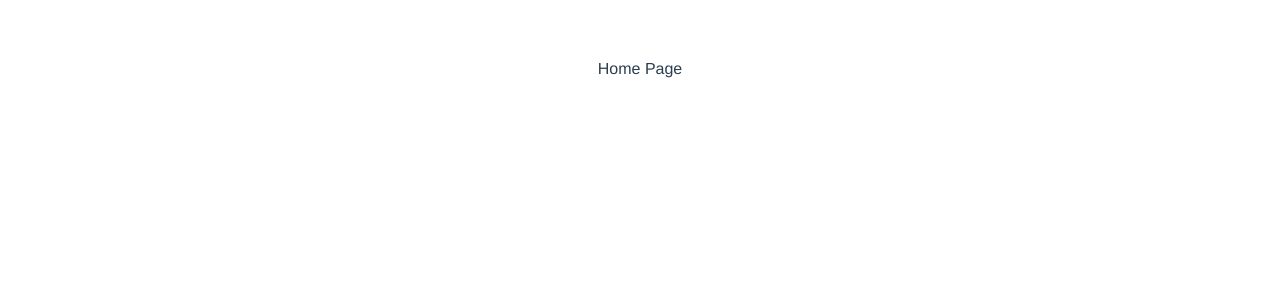
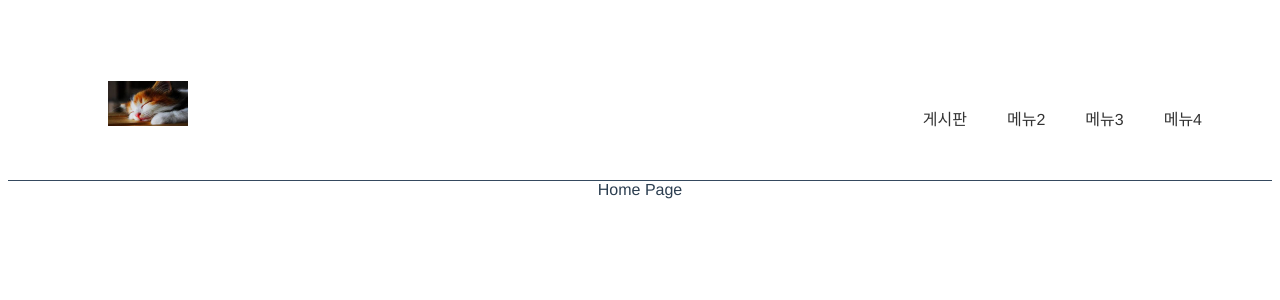
Before and after one commit to hunputer/vue-springboot-ex, a Vue app: page / in a window 1280 px wide. Shown: the top 300 px of the page. Built offline with nearby package versions, Linux system fonts and the light colour scheme.

Commit message:
vue-springboot-ex2

```diff
--- a/src/App.vue
+++ b/src/App.vue
@@ -1,13 +1,14 @@
 <template>
+  <Header />
   <router-view></router-view>
 </template>
 
 <script>
-
+import Header from './components/common/Header.vue'; //설정 라우터 호출
 export default {
   name: 'App',
   components: {
-
+    Header
   }
 }
 </script>
--- a/src/components/common/Header.vue
+++ b/src/components/common/Header.vue
@@ -1,6 +1,6 @@
 <template>
   <header>
-    <h1><router-link to="/"><img alt="Vue logo" src="../../assets/logo.png" width="80"></router-link></h1>
+    <h1><router-link to="/"><img alt="Vue logo" src="../../assets/th.png" width="80"></router-link></h1>
     <div class="menuWrap">
       <ul class="menu">
         <li><router-link to="/board/list">게시판</router-link></li>
--- a/src/routes/index.js
+++ b/src/routes/index.js
@@ -1,6 +1,6 @@
 import { createWebHistory, createRouter } from 'vue-router'
 import List from '../components/board/List.vue'; //게시판 리스트 컴포넌트 호출
-import Home from '../components/board/Home.vue'; //게시판 리스트 컴포넌트 호출
+import Index from '../components/board/Index.vue'; //게시판 리스트 컴포넌트 호출
 
 const router = createRouter({
     history: createWebHistory(),
@@ -8,7 +8,7 @@ const router = createRouter({
         {
             path:'/',
             name:"Home",
-            component: Home
+            component: Index
         }
         ,{
             path:'/board/list',
--- a/vue.config.js
+++ b/vue.config.js
@@ -4,7 +4,7 @@ module.exports = defineConfig({
   devServer: {
     port: 8082,
     proxy: {
-      '/example': {
+      '/api': {
         target: 'http://localhost:8081',
         changeOrigin: true
       }
```
Also changed, not shown: src/assets/th.png (added), src/components/board/Index.vue (renamed from src/components/board/Home.vue).
